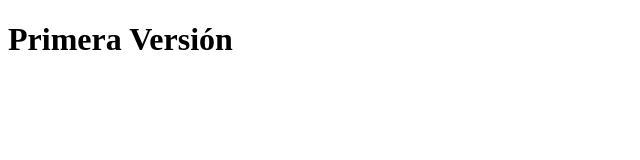
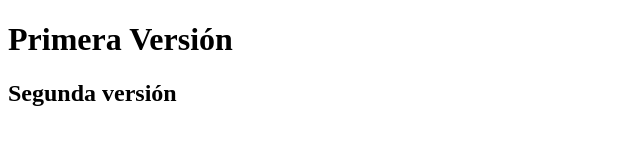
Before and after one commit to JosueDVA/Ciclo3Uninorte, a plain HTML site: page index.html in a window 1280 px wide. Shown: the whole page, without its empty margins (0-640 px from the left). Drawn offline with Linux system fonts and the light colour scheme.

Commit message:
Segunda version para index.html

```diff
--- a/index.html
+++ b/index.html
@@ -8,5 +8,6 @@
 </head>
 <body>
     <h1>Primera Versión</h1>
+    <h2>Segunda versión</h2>
 </body>
 </html>
```
